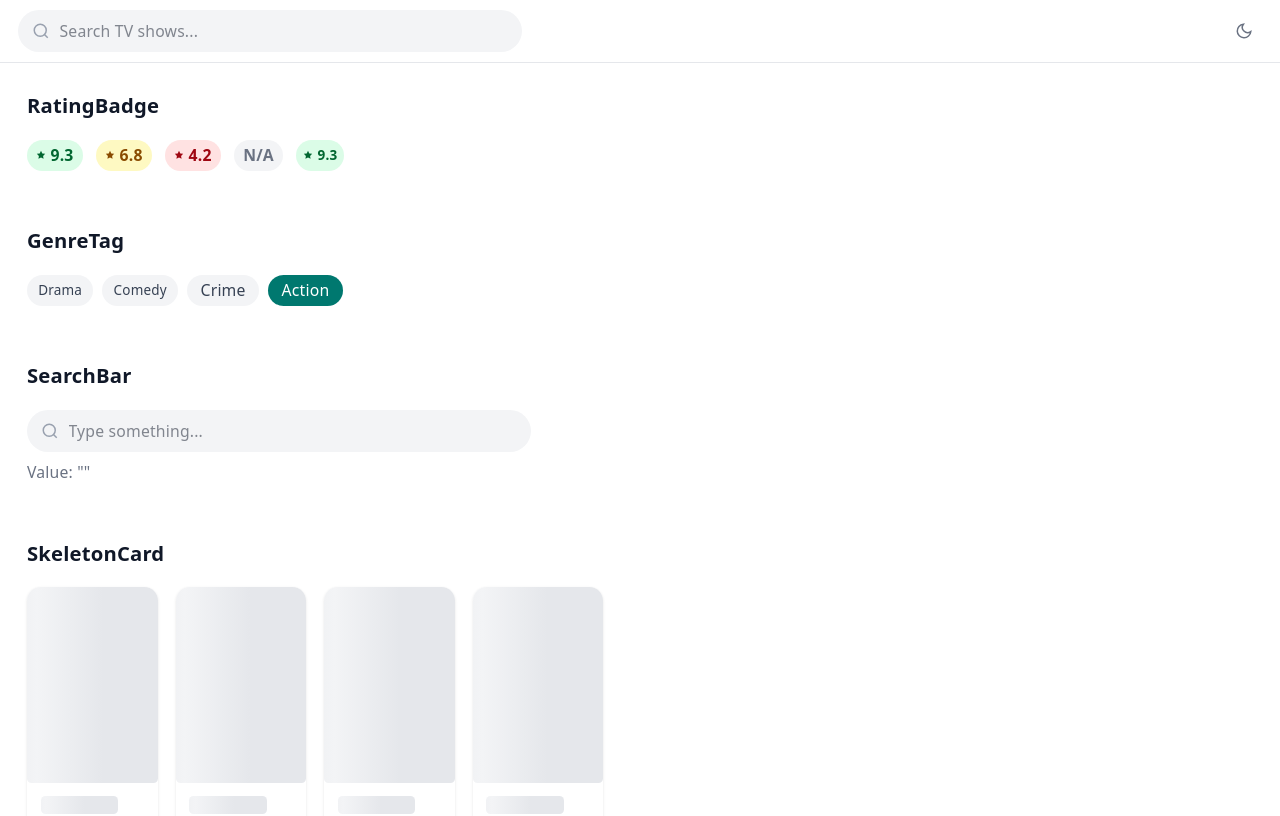
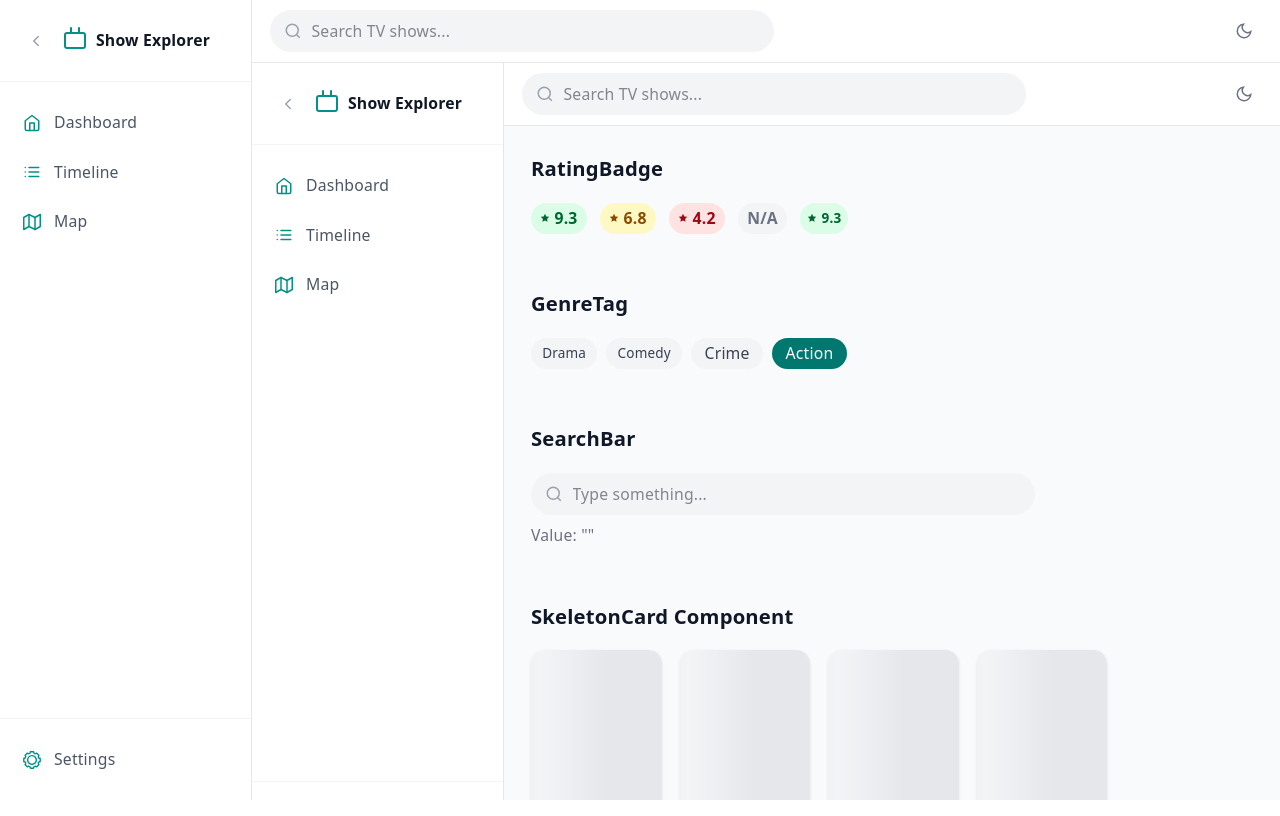
Before and after one commit to JorgeRenatoLeon/ABNAmroFrontendAssignment, a Vue app: page /#/test/components in a window 1280 px wide. Shown: the top 816 px of the page. Built offline with nearby package versions, Linux system fonts and the light colour scheme.

Commit message:
feat: move AppShell into App.vue with page transitions
AppShell is now the persistent layout wrapper. RouterView wrapped in a named Transition (page) using out-in mode

```diff
--- a/src/App.vue
+++ b/src/App.vue
@@ -1,25 +1,31 @@
 <script setup lang="ts">
-import { watch } from 'vue'
-import { RouterView } from 'vue-router'
-import { useShowsStore } from '@/stores/shows'
+import { provide } from 'vue'
+import { useSearch } from '@/composables/useSearch'
+import AppShell from '@/components/layout/AppShell.vue'
 
-const store = useShowsStore()
+const { query, results, isLoading, clearSearch, hasQuery, isEmptyResult } = useSearch()
 
-// Iinitial theme
-document.documentElement.setAttribute(
-	'data-theme',
-	store.isDarkMode ? 'dark' : 'light'
-)
-
-// Change when toggled
-watch(
-	() => store.isDarkMode,
-	(dark) => {
-		document.documentElement.setAttribute('data-theme', dark ? 'dark' : 'light')
-	}
-)
+// Provide the search object to child components
+provide('globalSearch', { query, results, isLoading, clearSearch, hasQuery, isEmptyResult })
 </script>
 
 <template>
-	<RouterView />
+	<AppShell
+		:search-query="query"
+		:is-search-loading="isLoading"
+		@update:search-query="query = $event"
+		@clear-search="clearSearch"
+	>
+		<RouterView v-slot="{ Component }">
+			<Transition
+				name="page"
+				mode="out-in"
+			>
+				<component
+					:is="Component"
+					:key="$route.fullPath"
+				/>
+			</Transition>
+		</RouterView>
+	</AppShell>
 </template>
--- a/src/components/layout/AppShell.vue
+++ b/src/components/layout/AppShell.vue
@@ -18,15 +18,13 @@ const mobileSidebarOpen = ref(false)
 
 <template>
 	<div class="flex h-screen overflow-hidden bg-gray-50 dark:bg-gray-950">
-		<!-- Skip to main content -->
 		<a
 			href="#main-content"
-			class="sr-only focus:not-sr-only focus:fixed focus:top-4 focus:left-4 focus:z-50 focus:px-4 focus:py-2 focus:bg-white focus:text-[var(--color-primary-hover)] focus:rounded-lg focus:shadow-lg focus:font-medium text-sm"
+			class="sr-only focus:not-sr-only focus:fixed focus:top-4 focus:left-4 focus:z-50 focus:px-4 focus:py-2 focus:bg-white focus:text-(--color-primary-hover) focus:rounded-lg focus:shadow-lg focus:font-medium text-sm"
 		>
 			Skip to main content
 		</a>
 
-		<!-- aria-live region -->
 		<div
 			aria-live="polite"
 			aria-atomic="true"
@@ -35,12 +33,10 @@ const mobileSidebarOpen = ref(false)
 			{{ uiStore.liveMessage }}
 		</div>
 
-		<!-- Desktop sidebar -->
 		<div class="hidden lg:flex shrink-0">
 			<AppSidebar @open-settings="settingsOpen = true" />
 		</div>
 
-		<!-- Mobile sidebar drawer -->
 		<Transition name="drawer">
 			<div
 				v-if="mobileSidebarOpen"
@@ -57,7 +53,6 @@ const mobileSidebarOpen = ref(false)
 			</div>
 		</Transition>
 
-		<!-- Main column -->
 		<div class="flex flex-col flex-1 min-w-0 overflow-hidden">
 			<AppHeader
 				:search-query="searchQuery"
--- a/src/views/ComponentsView.vue
+++ b/src/views/ComponentsView.vue
@@ -4,11 +4,14 @@ import RatingBadge from '@/components/common/RatingBadge.vue'
 import GenreTag from '@/components/common/GenreTag.vue'
 import SkeletonCard from '@/components/common/SkeletonCard.vue'
 import SearchBar from '@/components/common/SearchBar.vue'
-import AppHeader from '@/components/layout/AppHeader.vue'
 import ShowCarousel from '@/components/common/ShowCarousel.vue'
 import SearchResults from '@/components/common/SearchResults.vue'
+import ShowDetailSkeleton from '@/components/common/ShowDetailSkeleton.vue'
+import CastSection from '@/components/common/CastSection.vue'
 import { ref } from 'vue'
 import type { TVMazeShow } from '@/types/tvmaze'
+import type { TVMazeCastMember } from '@/types/tvmaze'
+import AppShell from '@/components/layout/AppShell.vue'
 
 const search = ref('')
 
@@ -44,15 +47,59 @@ const mockNoImage: TVMazeShow = { ...mockShow, id: 2, name: 'No Image Show', ima
 const mockLowRating: TVMazeShow = { ...mockShow, id: 3, name: 'Low Rated Show', rating: { average: 4.2 } }
 const mockMidRating: TVMazeShow = { ...mockShow, id: 4, name: 'Mid Rated Show', rating: { average: 6.8 } }
 const mockNoRating: TVMazeShow = { ...mockShow, id: 5, name: 'Unrated Show', rating: { average: null } }
+
+
+
+const mockCast: TVMazeCastMember[] = [
+	{
+		person: {
+			id: 1,
+			name: 'Bryan Cranston',
+			image: null,
+			birthday: '1956-03-07',
+			gender: 'Male',
+			country: {
+				name: 'United States',
+				code: 'US',
+				timezone: 'America/New_York'
+			},
+			deathday: null,
+			url: 'https://www.tvmaze.com/people/1/bryan-cranston',
+			updated: 123141231231
+		},
+		character: { id: 1, name: 'Walter White', image: null },
+		self: false,
+		voice: false,
+	},
+	{
+		person: {
+			id: 2,
+			name: 'Aaron Paul',
+			image: null,
+			birthday: '1979-03-12',
+			gender: 'Male',
+			country: {
+				name: 'United States',
+				code: 'US',
+				timezone: 'America/New_York'
+			},
+			deathday: null,
+			url: 'https://www.tvmaze.com/people/2/aaron-paul',
+			updated: 123141231231
+		},
+		character: { id: 2, name: 'Jesse Pinkman', image: null },
+		self: false,
+		voice: false,
+	},
+]
 </script>
 
 <template>
-	<AppHeader
+	<AppShell
 		:search-query="search"
+		:is-search-loading="false"
 		@update:search-query="search = $event"
-		@clear-search="search = ''"
-	/>
-
+	>
 		<main class="max-w-7xl mx-auto p-6 space-y-12">
 			<section>
 				<h2 class="text-lg font-semibold mb-4 text-gray-900 dark:text-white">
@@ -103,8 +150,8 @@ const mockNoRating: TVMazeShow = { ...mockShow, id: 5, name: 'Unrated Show', rat
 			</section>
 
 			<section>
-			<h2 class="text-lg font-semibold mb-4 text-gray-900 dark:text-white">
-				SkeletonCard
+				<h2 class="text-lg font-semibold mb-4 text-gray-900">
+					SkeletonCard Component
 				</h2>
 				<div class="grid grid-cols-2 sm:grid-cols-4 gap-4 max-w-lg">
 					<SkeletonCard
@@ -115,7 +162,7 @@ const mockNoRating: TVMazeShow = { ...mockShow, id: 5, name: 'Unrated Show', rat
 			</section>
 
 			<section>
-			<h2 class="text-lg font-semibold mb-4 text-gray-900 dark:text-white">
+				<h2 class="text-lg font-semibold mb-4 text-gray-900">
 					ShowCard — all states
 				</h2>
 				<div class="grid grid-cols-2 sm:grid-cols-3 md:grid-cols-5 gap-4">
@@ -149,5 +196,20 @@ const mockNoRating: TVMazeShow = { ...mockShow, id: 5, name: 'Unrated Show', rat
 					:is-empty="true"
 				/>
 			</section>
+
+			<section>
+				<h2 class="text-lg font-semibold mb-4 text-gray-900">
+					ShowDetailSkeleton Component
+				</h2>
+				<ShowDetailSkeleton />
+			</section>
+
+			<section>
+				<h2 class="text-lg font-semibold mb-4 text-gray-900">
+					CastSection Component
+				</h2>
+				<CastSection :cast="mockCast" />
+			</section>
 		</main>
+	</AppShell>
 </template>
--- a/src/views/DashboardView.vue
+++ b/src/views/DashboardView.vue
@@ -1,6 +1,5 @@
 <script setup lang="ts">
-import { computed, ref } from 'vue'
-import AppHeader from '@/components/layout/AppHeader.vue'
+import { computed, ref, inject } from 'vue'
 import GenreFilter from '@/components/common/GenreFilter.vue'
 import TopRatedGrid from '@/components/common/TopRated.vue'
 import ShowCarousel from '@/components/common/ShowCarousel.vue'
@@ -9,7 +8,24 @@ import { useShows } from '@/composables/useShows'
 import { useSearch } from '@/composables/useSearch'
 
 const { isLoading, error, topRatedShows, genreSections, fetchShows } = useShows()
-const { query, results, isLoading: isSearching, hasQuery, isEmptyResult, clearSearch } = useSearch()
+
+// Provided search object from App.vue or local if not available
+const globalSearch = inject<ReturnType<typeof useSearch> | null>('globalSearch', null)
+let query, results, isSearching, hasQuery, isEmptyResult
+if (globalSearch) {
+	query = globalSearch.query
+	results = globalSearch.results
+	isSearching = globalSearch.isLoading
+	hasQuery = globalSearch.hasQuery
+	isEmptyResult = globalSearch.isEmptyResult
+} else {
+	const local = useSearch()
+	query = local.query
+	results = local.results
+	isSearching = local.isLoading
+	hasQuery = local.hasQuery
+	isEmptyResult = local.isEmptyResult
+}
 
 const activeGenre = ref<string | null>(null)
 
@@ -20,14 +36,6 @@ const visibleSections = computed(() => {
 </script>
 
 <template>
-	<div class="min-h-screen bg-gray-50 dark:bg-gray-950">
-		<AppHeader
-			:search-query="query"
-			:is-search-loading="isSearching"
-			@update:search-query="query = $event"
-			@clear-search="clearSearch"
-		/>
-
 	<main class="max-w-7xl mx-auto px-4 py-6 space-y-8">
 		<!-- API error fallback -->
 		<div
@@ -93,5 +101,4 @@ const visibleSections = computed(() => {
 			/>
 		</template>
 	</main>
-	</div>
 </template>
```
Lines whose indentation alone changed are shown as unchanged.
